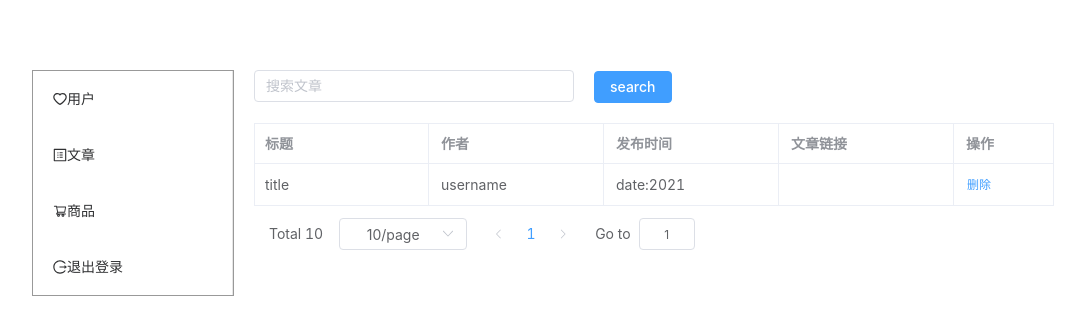
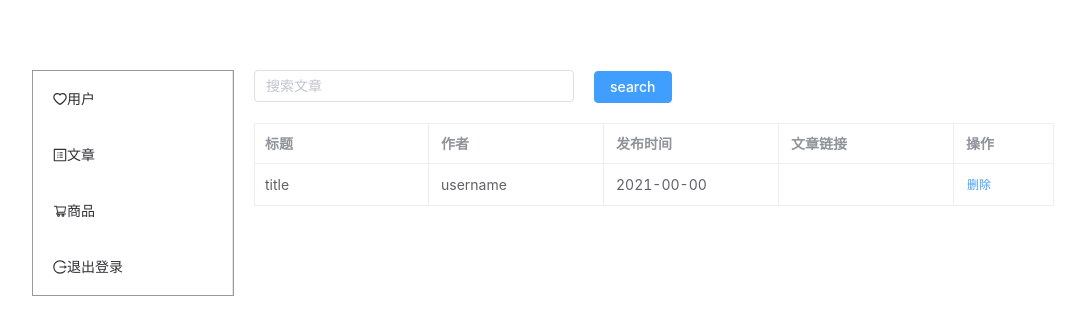
Before and after one commit to rfhits/2021_Fall_BUAA_Database-Frontend, a Vue app: page /admin/manage/articles/ in a window 1280 px wide. Shown: the top 334 px of the page, without its empty margins (8-1093 px from the left). Built offline with nearby package versions, Linux system fonts and the light colour scheme; no server answers.

Commit message:
admin article

```diff
--- a/src/views/admin/Articles.vue
+++ b/src/views/admin/Articles.vue
@@ -6,7 +6,7 @@
     </div>
 
     <div class="table-container">
-      <el-table :data="tableData" border style="width: 100%">
+      <el-table :data="articleList" border style="width: 100%">
         <el-table-column prop="title" label="标题"></el-table-column>
         <el-table-column prop="username" label="作者"></el-table-column>
         <el-table-column prop="postDate" label="发布时间"></el-table-column>
@@ -17,20 +17,6 @@
           </template>
         </el-table-column>
       </el-table>
-    </div>
-
-    <div class="pagination-container">
-      <el-pagination
-          @size-change="handleSizeChange"
-          @current-change="handleCurrentChange"
-          :current-page="currentPage"
-          :page-sizes="[10, 20, 30]"
-          :page-size="10"
-          layout="total, sizes, prev, pager, next, jumper"
-          :total="this.total"
-          style="margin: 10px"
-      >
-      </el-pagination>
     </div>
   </div>
 </template>
@@ -46,14 +32,11 @@ export default {
     return {
       form: {},
       keyword: "",
-      currentPage: 1,
-      pageSize: 10,
-      total: 10,
-      tableData: [{
-        articleId: 'articleId',
+      articleList: [{
+        id: '233',
         title: 'title',
         username: 'username',
-        postDate: "date:2021",
+        postDate: "2021-00-00",
       }],
     }
   },
@@ -64,17 +47,14 @@ export default {
       request.get("/article/search/", {
         params: {
           keyword: this.keyword,
-          pageNumber: this.currentPage,
-          pageSize: this.pageSize
         }
       }).then(res => {
         console.log(res);
         if (res.status === 0) {
-          this.tableData = res.data.articleList
-          this.total = res.data.articleList.length
-          let i = 0, length = this.tableData.length
+          this.articleList = res.data.articleList
+          let i = 0, length = this.articleList.length
           for (; i < length; i++) {
-            this.tableData[i].link = '/article/' + this.tableData[i].articleId
+            this.articleList[i].link = '/article/' + this.articleList[i].articleId
           }
         } else {
           alert("search article failed")
@@ -97,21 +77,7 @@ export default {
       }).catch((err) => {
         console.log(err)
       })
-    },
-    handleSizeChange(pageSize) {
-      this.pageSize = pageSize
-      this.load()
-    },
-    handleCurrentChange(pageNum) {
-      this.currentPage = pageNum;
-      this.load()
-    },
-    handleEdit(row) {
-      this.editTableVisible = true
-      this.editUser = row
-      this.editUser.gender = row.gender.toString()
-      this.editUser.refGender = ref(this.editUser.gender)
-    },
+    }
   },
   created() {
     this.load();
```
